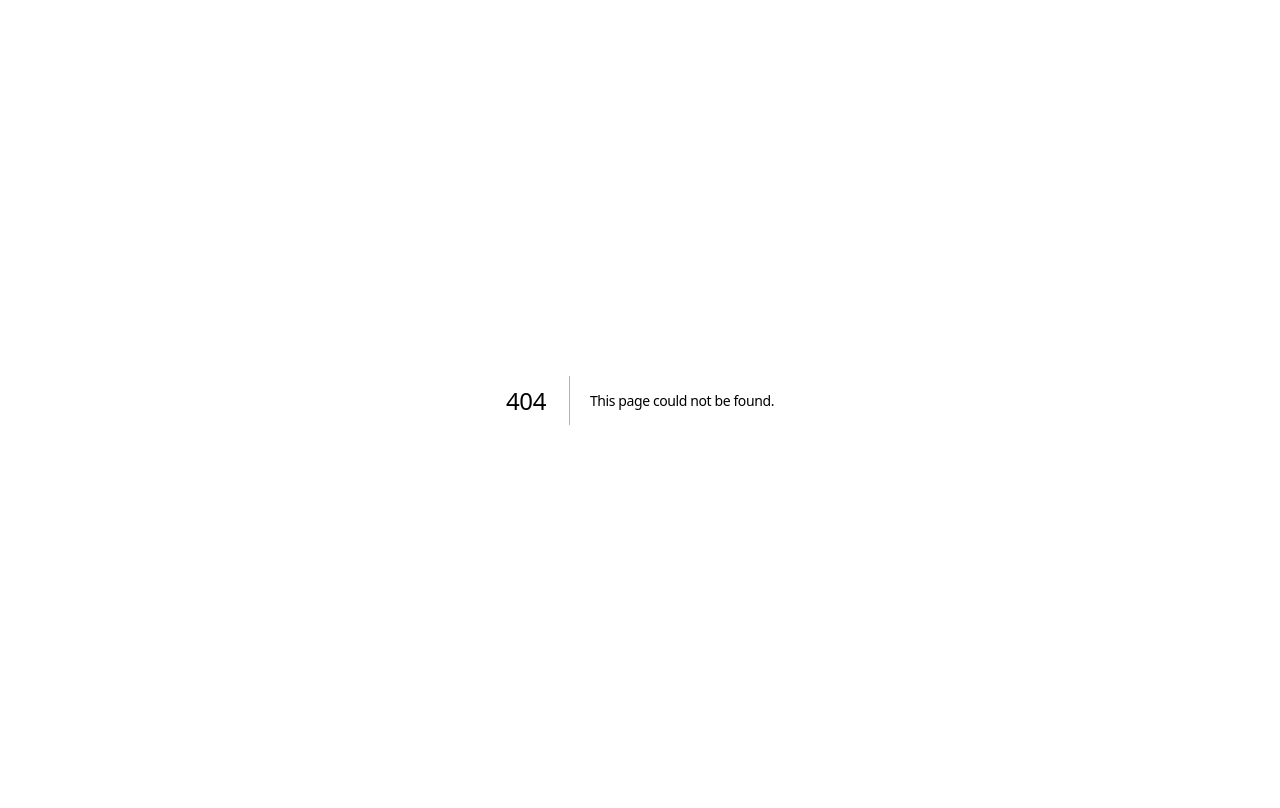
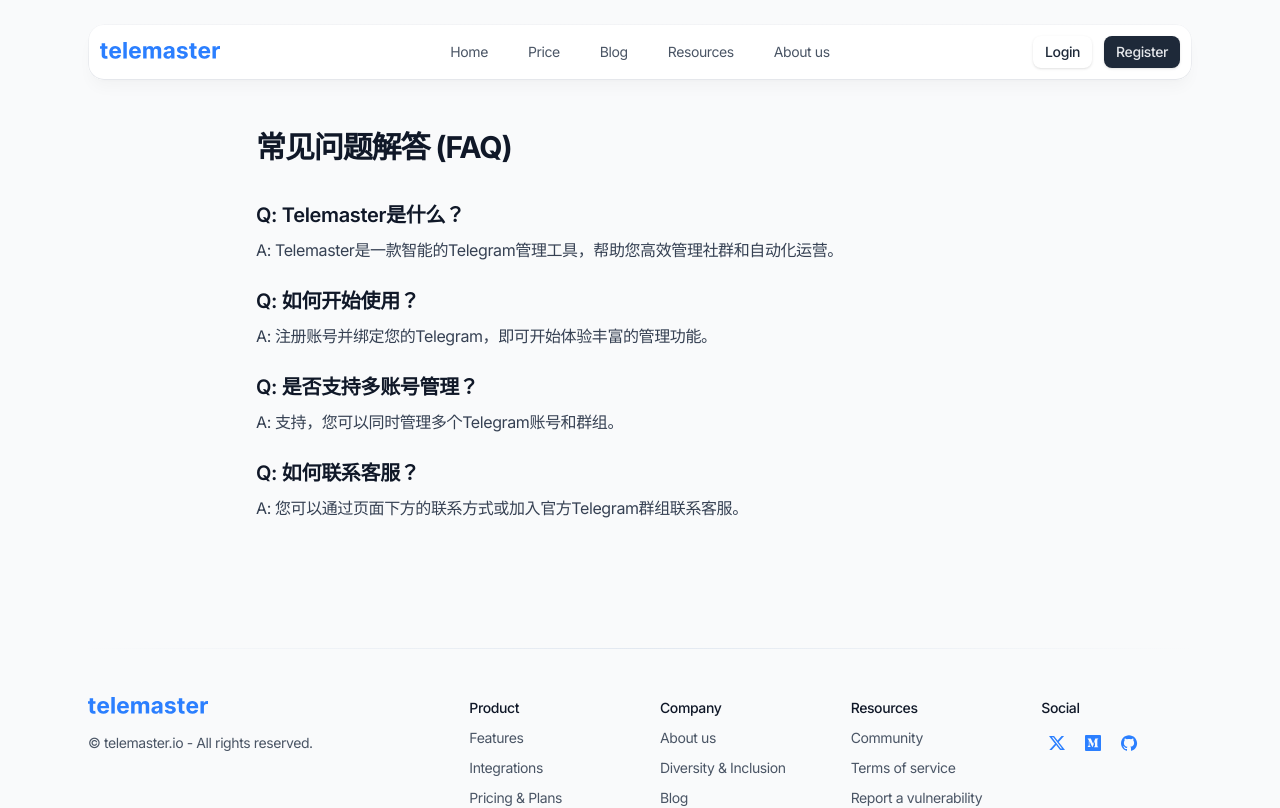
Before and after one commit to gloopai/telemasterwww, a Next.js app: page /faq in a window 1280 px wide. Before the commit this address had no page. Shown: the top 808 px of the page. Built offline with nearby package versions, Linux system fonts and the light colour scheme.

Commit message:
feat:update

```diff
--- /dev/null
+++ b/app/(default)/faq/page.tsx
@@ -0,0 +1,29 @@
+export const metadata = {
+  title: "FAQ - Telemaster常见问题解答",
+};
+
+export default function FAQ() {
+  return (
+    <div className="max-w-3xl mx-auto py-32 px-">
+      <h1 className="text-3xl font-bold mb-8">常见问题解答 (FAQ)</h1>
+      <div className="space-y-6">
+        <div>
+          <h2 className="text-xl font-semibold">Q: Telemaster是什么？</h2>
+          <p className="mt-2 text-gray-700">A: Telemaster是一款智能的Telegram管理工具，帮助您高效管理社群和自动化运营。</p>
+        </div>
+        <div>
+          <h2 className="text-xl font-semibold">Q: 如何开始使用？</h2>
+          <p className="mt-2 text-gray-700">A: 注册账号并绑定您的Telegram，即可开始体验丰富的管理功能。</p>
+        </div>
+        <div>
+          <h2 className="text-xl font-semibold">Q: 是否支持多账号管理？</h2>
+          <p className="mt-2 text-gray-700">A: 支持，您可以同时管理多个Telegram账号和群组。</p>
+        </div>
+        <div>
+          <h2 className="text-xl font-semibold">Q: 如何联系客服？</h2>
+          <p className="mt-2 text-gray-700">A: 您可以通过页面下方的联系方式或加入官方Telegram群组联系客服。</p>
+        </div>
+      </div>
+    </div>
+  );
+}
--- a/app/api/hello/route.ts
+++ /dev/null
@@ -1,3 +0,0 @@
-export async function GET(request: Request) {
-  return new Response("Hello, Next.js!");
-}
```
